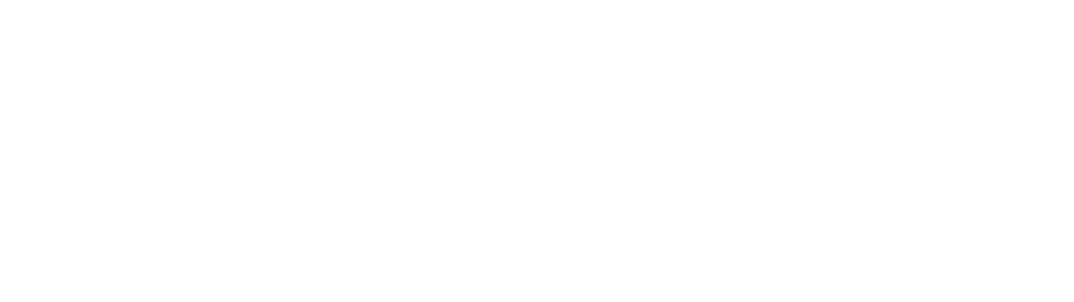
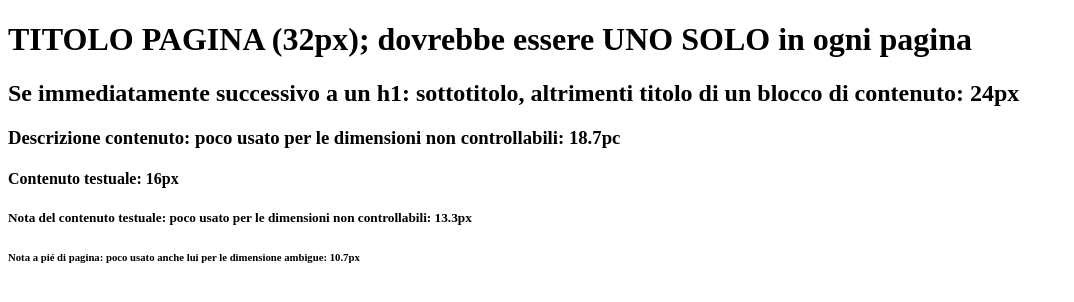
Before and after one commit to TheRedKardinal/FS0226IT, a plain HTML site: page U1W1D1/index.html in a window 1280 px wide. Shown: the whole page, without its empty margins (0-1074 px from the left). Drawn offline with Linux system fonts and the light colour scheme.

Commit message:
aggiornamento

```diff
--- a/U1W1D1/index.html
+++ b/U1W1D1/index.html
@@ -12,7 +12,12 @@
 </head>
 
 <body>
-
+<h1>TITOLO PAGINA (32px); dovrebbe essere UNO SOLO in ogni pagina</h1>
+<h2>Se immediatamente successivo a un h1: sottotitolo, altrimenti titolo di un blocco di contenuto: 24px</h2>
+<h3>Descrizione contenuto: poco usato per le dimensioni non controllabili: 18.7pc</h3>
+<h4>Contenuto testuale: 16px</h4>
+<h5>Nota del contenuto testuale: poco usato per le dimensioni non controllabili: 13.3px</h5>
+<h6>Nota a pié di pagina: poco usato anche lui per le dimensione ambigue: 10.7px</h6>
 </body>
 
 </html>
```
